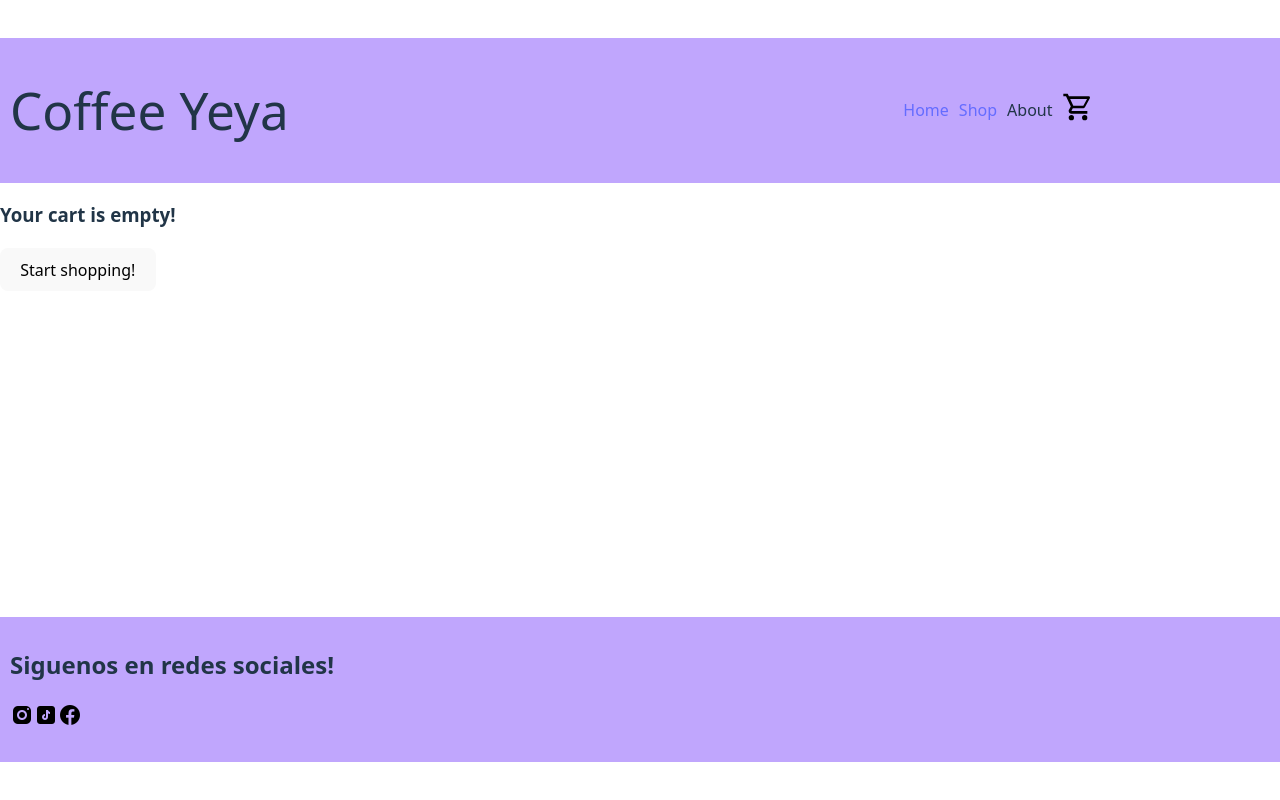
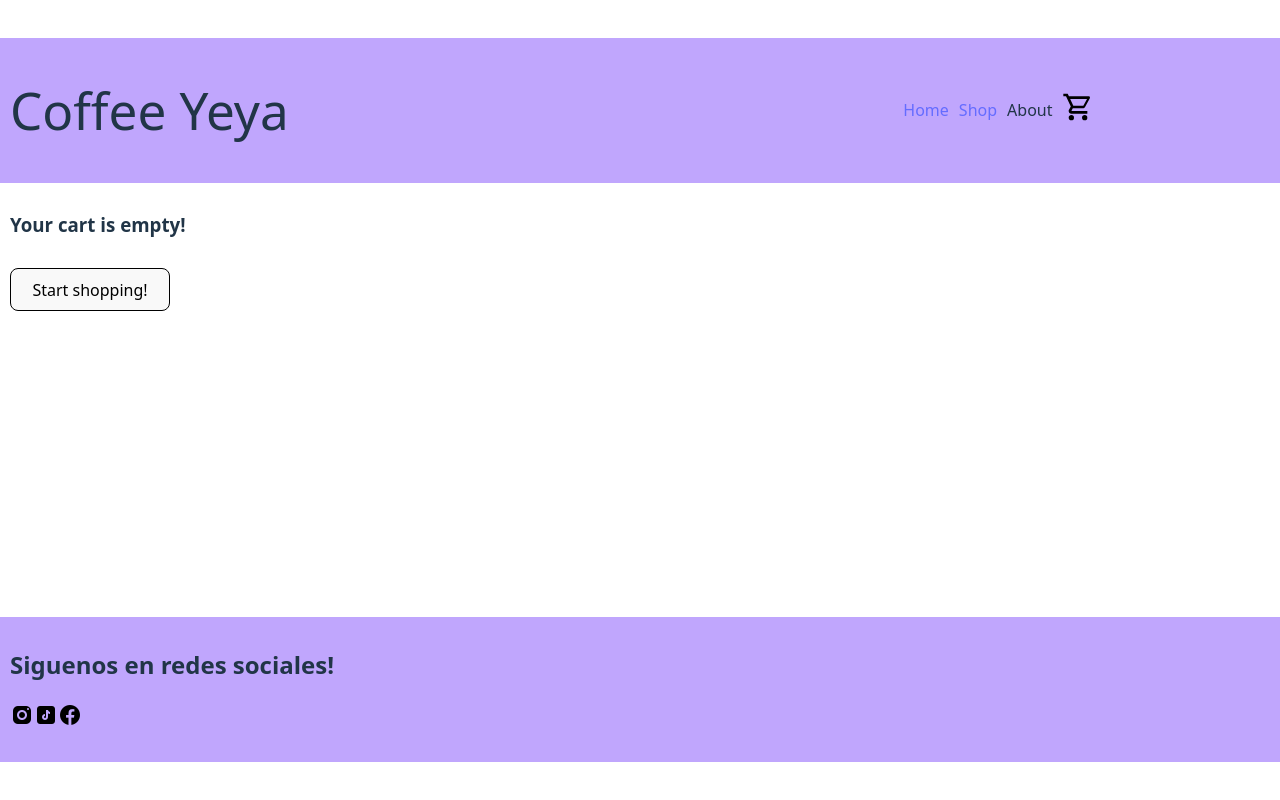
Before and after one commit to Francois-T9/shopping-cart, a React (Vite) app: page /cart in a window 1280 px wide. Built offline with nearby package versions, Linux system fonts and the light colour scheme.

Commit message:
Added CSS to the Cart component tab

```diff
--- a/src/Cart/Cart.module.css
+++ b/src/Cart/Cart.module.css
@@ -0,0 +1,19 @@
+.button {
+  border: 1px solid black;
+}
+
+.cart {
+  padding: 10px;
+  display: flex;
+  flex-direction: column;
+  gap: 10px;
+}
+
+.cart button {
+  border: 1px solid black;
+  width: 10em;
+}
+
+.cart button:hover {
+  background-color: antiquewhite;
+}
```
